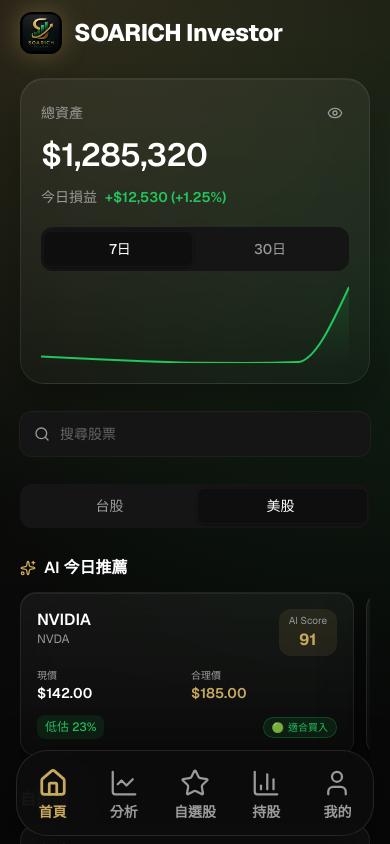
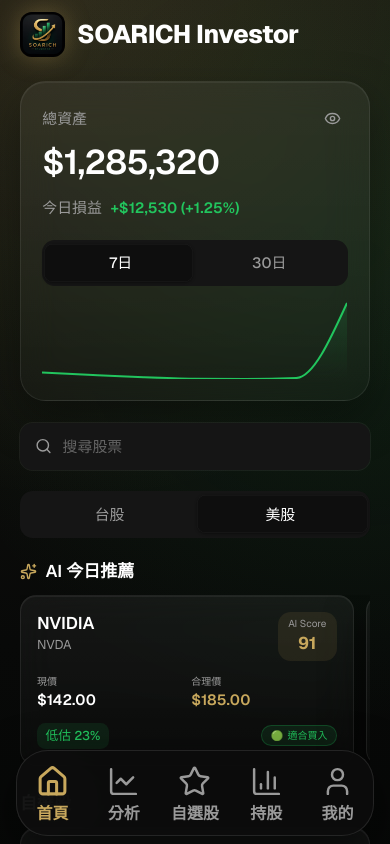
Before and after one commit to asd22584812/SOARICH-AI-Investor, a Next.js app: page / in a window 390 px wide. Shown: the top 844 px of the page. Built offline with nearby package versions, Linux system fonts and the light colour scheme.

Commit message:
Polish mobile UI scale, bottom nav size, and home card spacing
Slightly enlarge mobile typography and nav targets while tightening home section gaps without changing the scroll or fixed-nav layout shell.

```diff
--- a/src/app/globals.css
+++ b/src/app/globals.css
@@ -85,8 +85,8 @@
 }
 
 .logo {
-  width: 42px;
-  height: 42px;
+  width: 45px;
+  height: 45px;
   border-radius: 12px;
   flex-shrink: 0;
   object-fit: cover;
@@ -94,7 +94,7 @@
 }
 
 .title {
-  font-size: 24px;
+  font-size: 25.5px;
   font-weight: 800;
   line-height: 1.1;
   color: var(--text-primary);
@@ -125,8 +125,8 @@
   flex-direction: column;
   align-items: center;
   justify-content: center;
-  gap: 7px;
-  font-size: 14px;
+  gap: 8px;
+  font-size: 16px;
   font-weight: 700;
   min-width: 0;
   line-height: 1;
@@ -134,8 +134,8 @@
 }
 
 .nav-item svg {
-  width: 30px;
-  height: 30px;
+  width: 33px;
+  height: 33px;
   flex-shrink: 0;
 }
 
@@ -195,6 +195,13 @@
   scrollbar-width: none;
 }
 
+/* ── Mobile UI scale (~6.5%) ── */
+@media (max-width: 767px) {
+  html {
+    font-size: 106.5%;
+  }
+}
+
 /* ── Desktop: same full-screen app for now ── */
 @media (min-width: 768px) {
   .mobile-app {
--- a/src/app/page.tsx
+++ b/src/app/page.tsx
@@ -19,7 +19,7 @@
   const recommendations = getRecommendations(market);
 
   return (
-    <div className="space-y-7">
+    <div className="space-y-5">
       <AppHeader />
 
       <AssetHero />
@@ -35,9 +35,9 @@
         onChange={setMarket}
       />
 
-      <RecommendationCarousel recommendations={recommendations} />
+      <RecommendationCarousel recommendations={recommendations} compact />
 
-      <WatchlistCards items={watchlist} />
+      <WatchlistCards items={watchlist} compact />
     </div>
   );
 }
--- a/src/components/home/recommendation-carousel.tsx
+++ b/src/components/home/recommendation-carousel.tsx
@@ -3,19 +3,21 @@
 import Link from "next/link";
 import type { AIRecommendation } from "@/types/stock";
 import { BUY_SIGNAL_CONFIG } from "@/lib/constants";
-import { formatCurrency } from "@/lib/utils";
+import { formatCurrency, cn } from "@/lib/utils";
 import { Sparkles } from "lucide-react";
 
 interface RecommendationCarouselProps {
   recommendations: AIRecommendation[];
+  compact?: boolean;
 }
 
 export function RecommendationCarousel({
   recommendations,
+  compact,
 }: RecommendationCarouselProps) {
   return (
     <section className="w-full max-w-full overflow-hidden">
-      <div className="mb-3 flex items-center gap-2">
+      <div className={cn("flex items-center gap-2", compact ? "mb-2.5" : "mb-3")}>
         <Sparkles className="h-4 w-4 shrink-0 text-brand" />
         <h2 className="text-base font-semibold text-text-primary">AI 今日推薦</h2>
       </div>
--- a/src/components/home/watchlist-cards.tsx
+++ b/src/components/home/watchlist-cards.tsx
@@ -8,13 +8,16 @@
 
 interface WatchlistCardsProps {
   items: WatchlistItem[];
+  compact?: boolean;
 }
 
-export function WatchlistCards({ items }: WatchlistCardsProps) {
+export function WatchlistCards({ items, compact }: WatchlistCardsProps) {
   return (
     <section className="w-full overflow-hidden">
-      <h2 className="mb-3 text-base font-semibold text-text-primary">自選股</h2>
-      <div className="space-y-3">
+      <h2 className={cn("text-base font-semibold text-text-primary", compact ? "mb-2.5" : "mb-3")}>
+        自選股
+      </h2>
+      <div className={cn(compact ? "space-y-2.5" : "space-y-3")}>
         {items.length === 0 ? (
           <p className="py-8 text-center text-sm text-text-secondary">尚無自選股</p>
         ) : (
```
